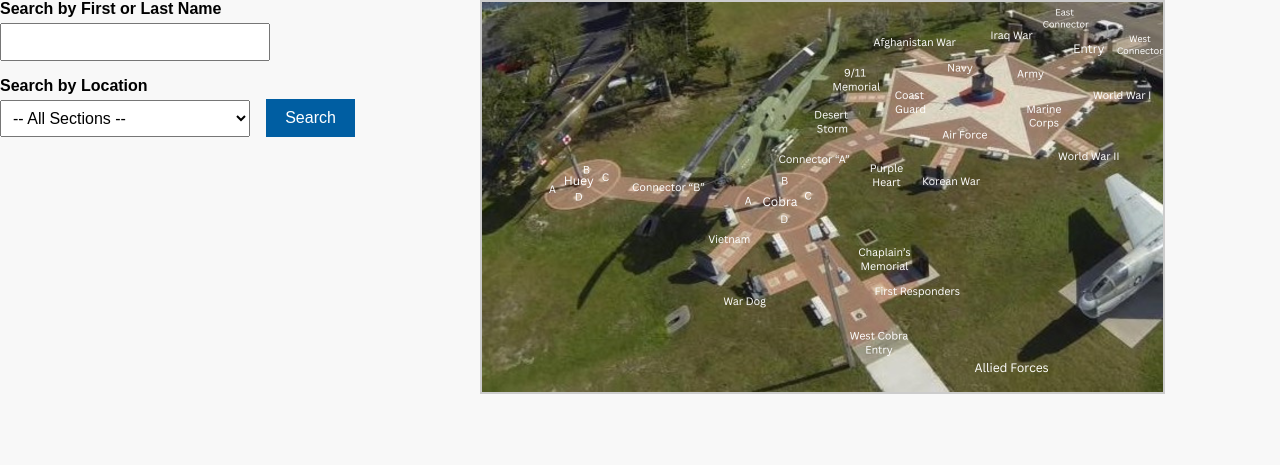
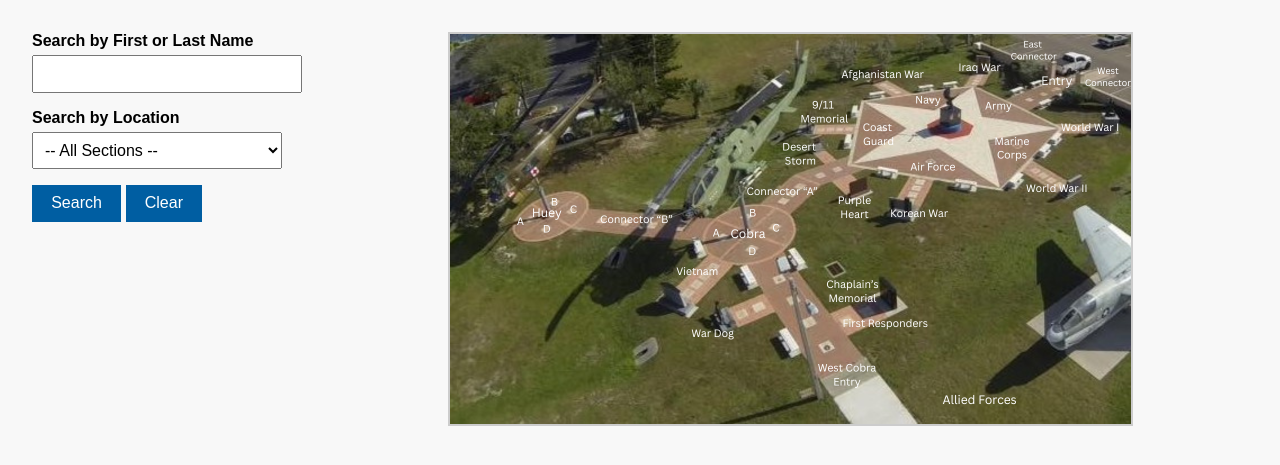
Before and after one commit to brevardvmc-vet/BVMC-Plaza-and-Park, a Flask app: page / in a window 1280 px wide. Shown: the part 92-557 px from the top of the page. Run offline with Flask 3, Linux system fonts and the light colour scheme; parts of the project's set-up code (start-up, migrations or seed data) failed here and were passed over.

Commit message:
Add Clear button

```diff
--- a/app.py
+++ b/app.py
@@ -11,27 +11,38 @@ sections = sorted(df['MEMORIAL PLAZA SECTION'].dropna().unique())
 def search():
     results = []
     name_query = ""
-    loc_query = ""
     selected_section = ""
 
     if request.method == 'POST':
-        name_query = request.form.get('name_query', '').strip()
-        selected_section = request.form.get('section', '')
+        action = request.form.get('action')
 
-        filtered = df
+        if action == 'search':
+            name_query = request.form.get('name_query', '').strip()
+            selected_section = request.form.get('section', '')
 
-        # Apply filters if provided
-        if name_query:
-            filtered = filtered[filtered['BRICK NAME'].str.contains(name_query, case=False, na=False)]
+            filtered = df
 
-        if selected_section:
-            filtered = filtered[filtered['MEMORIAL PLAZA SECTION'].str.strip() == selected_section.strip()]
+            if name_query:
+                filtered = filtered[filtered['BRICK NAME'].str.contains(name_query, case=False, na=False)]
 
-        # Format results
-        results = filtered[['BRICK NAME', 'MEMORIAL PLAZA SECTION', 'LOCATION']].to_dict(orient='records')
+            if selected_section:
+                filtered = filtered[filtered['MEMORIAL PLAZA SECTION'].str.strip() == selected_section.strip()]
 
-    return render_template('search.html', results=results, sections=sections,
-                           name_query=name_query, loc_query=loc_query, selected_section=selected_section)
+            results = filtered[['BRICK NAME', 'MEMORIAL PLAZA SECTION', 'LOCATION']].to_dict(orient='records')
+
+        elif action == 'clear':
+            # leave everything empty
+            results = []
+            name_query = ""
+            selected_section = ""
+
+    return render_template(
+        'search.html',
+        results=results,
+        sections=sections,
+        name_query=name_query,
+        selected_section=selected_section
+    )
 
 if __name__ == '__main__':
     app.run(debug=True)
--- a/templates/search.html
+++ b/templates/search.html
@@ -29,9 +29,11 @@
         }
 
         main {
+            padding: 2em;
             display: flex;
-            justify-content: flex-start; /* keeps things aligned left */
-            gap: 4em; /* spacing between the two panels */
+            justify-content: center;   /* centers the two panels together */
+            align-items: flex-start;
+            gap: 4em;                  /* controls spacing between table + image */
         }
 
         .search-panel {
@@ -116,8 +118,10 @@
                 </div>
 
                 <div>
-                    <button type="submit">Search</button>
+                    <button type="submit" name="action" value="search">Search</button>
+                    <button type="submit" name="action" value="clear">Clear</button>
                 </div>
+
             </form>
 
             {% if results %}
```
